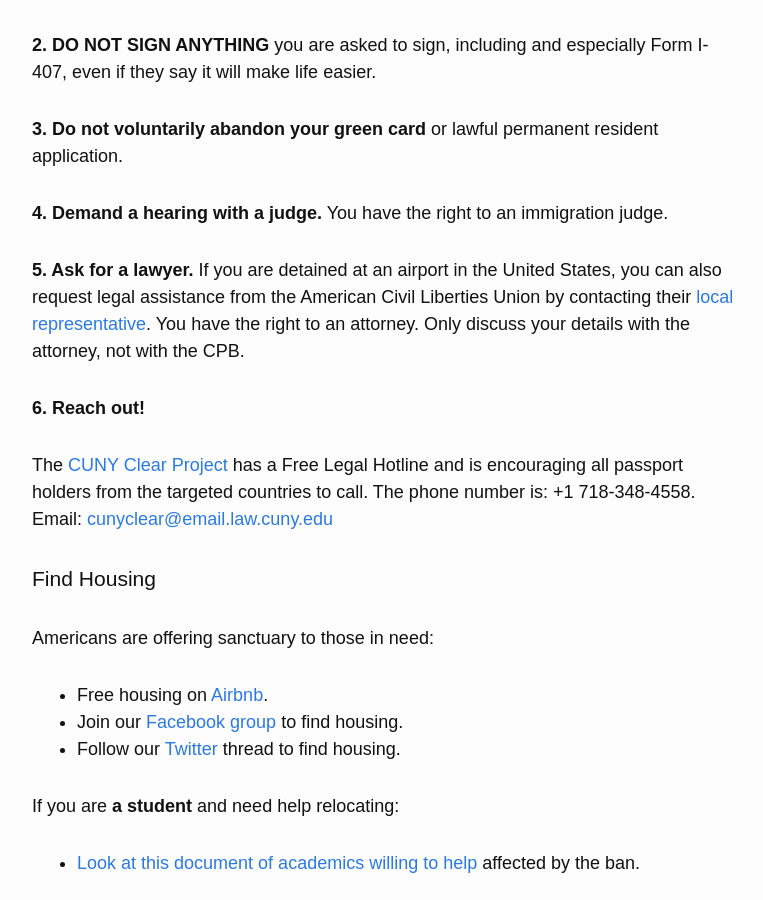
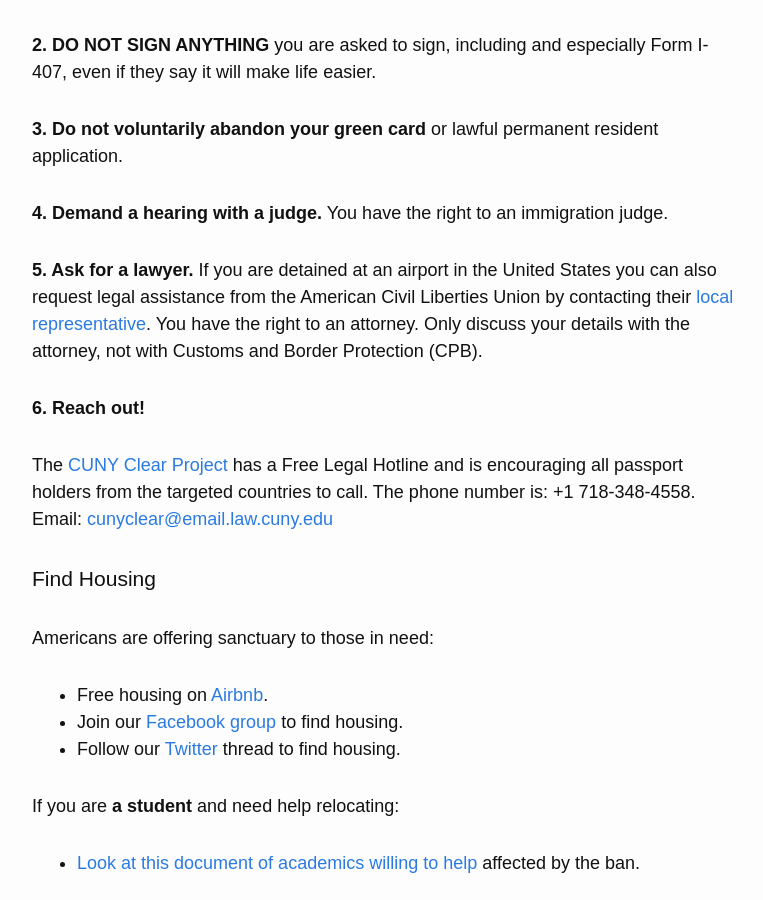
Before and after one commit to RichardLitt/stranded-by-trump, a Jekyll site: the page built from index.md, in a window 1280 px wide and 900 px high, scrolled down 1095 px. Shown: the whole window, without its empty margins (253-1016 px from the left). Built offline with Jekyll 4.4.1, drawn with Linux system fonts in a browser that asks for light colours; nearby versions of some CDN libraries; our own code applies the rules of GitHub Pages for plain Markdown files.

Commit message:
Expanded ancronym CBP
- useful for those not familiar with US government agencies

```diff
--- a/index.md
+++ b/index.md
@@ -32,7 +32,7 @@ Here’s what to know if you are denied entry to the United States:
 
 **4. Demand a hearing with a judge.** You have the right to an immigration judge.
 
-**5. Ask for a lawyer.** If you are detained at an airport in the United States, you can also request legal assistance from the American Civil Liberties Union by contacting their [local representative](https://www.aclu.org/about/affiliates?redirect=affiliates). You have the right to an attorney. Only discuss your details with the attorney, not with the CPB.
+**5. Ask for a lawyer.** If you are detained at an airport in the United States you can also request legal assistance from the American Civil Liberties Union by contacting their [local representative](https://www.aclu.org/about/affiliates?redirect=affiliates). You have the right to an attorney. Only discuss your details with the attorney, not with Customs and Border Protection (CPB).
 
 **6. Reach out!**
 
```
